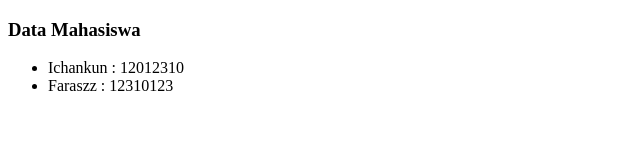
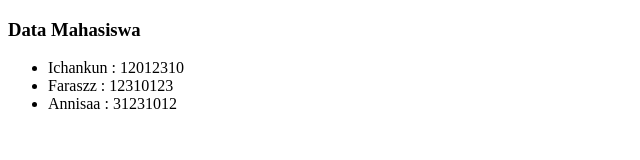
Before and after one commit to azharirahmann/tutorial, a plain HTML site: page mahasiswa.html in a window 1280 px wide. Shown: the whole page, without its empty margins (0-640 px from the left). Drawn offline with Linux system fonts and the light colour scheme.

Commit message:
Menambahkan data mhs

```diff
--- a/mahasiswa.html
+++ b/mahasiswa.html
@@ -8,6 +8,7 @@
 	<ul>
 		<li>Ichankun : 12012310</li>
 		<li>Faraszz : 12310123</li>
+		<li>Annisaa : 31231012</li>
 	</ul>
 </body>
 </html>
```
